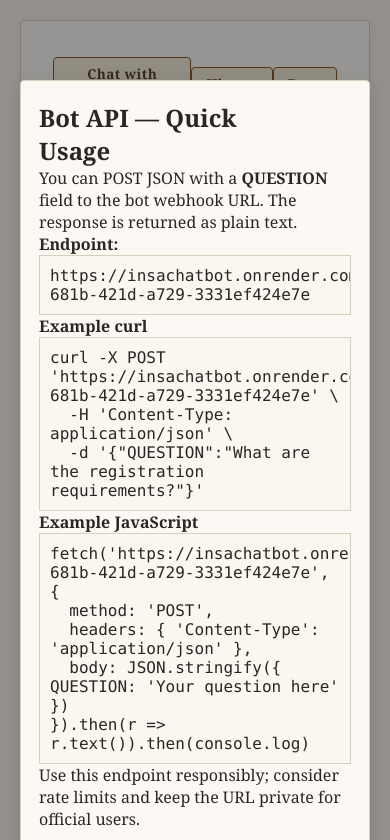
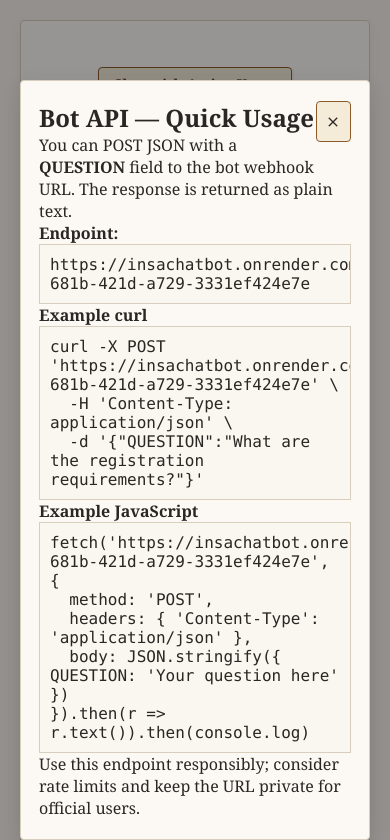
Before and after one commit to Eazybel/tizita, a website with bundled scripts: page public/index.html in a window 390 px wide. Both pictures are taken after a click on the button "Docs". Shown: the top 840 px of the page. Built offline with nearby package versions, Linux system fonts and the light colour scheme; no server answers.

Commit message:
feat: enhance top bar layout and styling; update button group and container max-width

```diff
--- a/public/index.html
+++ b/public/index.html
@@ -11,9 +11,11 @@
   <div class="container">
     <div class="top-bar">
       <div id="welcomeMessage" class="welcome-msg"></div>
-      <button id="liveChatBtn" class="history-btn">Chat with Active Users</button>
-      <a href="history.html" class="history-btn" id="historyLink">History</a>
-      <button id="docBtn" class="history-btn">Docs</button>
+      <div class="button-group">
+        <button id="liveChatBtn" class="history-btn">Chat with Active Users</button>
+        <a href="history.html" class="history-btn" id="historyLink">History</a>
+        <button id="docBtn" class="history-btn">Docs</button>
+      </div>
     </div>
     <div class="header">
       <span class="badge">INSA Cyber Talent Center</span>
--- a/public/script.js
+++ b/public/script.js
@@ -66,8 +66,8 @@ const sendChatBtn = document.getElementById('sendChatBtn');
 const chatInput = document.getElementById('chatInput');
 const chatDisplay = document.getElementById('chatDisplay');
 
-// Get active user name from Auth context
-// Example fallback if user has no displayName set
+// Geting active user name from Auth context
+
 const currentUserName = (typeof user !== 'undefined' && user?.displayName)
   ? user.displayName
   : "Anonymous";
--- a/public/style.css
+++ b/public/style.css
@@ -28,7 +28,7 @@ body {
 
 .container {
   width: 100%;
-  max-width: 600px;
+  max-width: 720px;
   background: var(--card-bg);
   border-radius: 4px; /* Sharper corners for a traditional look */
   padding: 36px 32px;
@@ -135,8 +135,10 @@ button:hover {
 /* Top Bar Container */
 .top-bar {
   display: flex;
+  flex-wrap: wrap;
   justify-content: space-between;
   align-items: center;
+  gap: 10px;
   margin-bottom: 20px;
   padding-bottom: 12px;
   border-bottom: 1px dashed #c2b280; /* Antique warm border */
@@ -150,6 +152,25 @@ button:hover {
   color: #5c4033; /* Dark sepia/brown */
   letter-spacing: 0.5px;
   font-style: italic;
+  flex: 1 1 100%;
+}
+
+.top-bar .button-group {
+  display: flex;
+  flex-wrap: wrap;
+  gap: 10px;
+  justify-content: flex-end;
+  flex: 1 1 auto;
+}
+
+@media (max-width: 640px) {
+  .top-bar {
+    align-items: stretch;
+  }
+  .top-bar .button-group {
+    justify-content: center;
+    width: 100%;
+  }
 }
 
 /* Antique History Button */
@@ -267,10 +288,18 @@ button:hover {
 }
 .close-btn {
   float: right;
-  background: transparent;
-  border: none;
+  background-color: #f4ebd9;
+  color: var(--text);
+  border: 1px solid #8b5a2b;
+  border-radius: 4px;
+  padding: 4px 10px;
   font-size: 1.4rem;
   cursor: pointer;
+  transition: background-color 0.2s, color 0.2s;
+}
+.close-btn:hover {
+  background-color: #8b5a2b;
+  color: #f4ebd9;
 }
 .code {
   background: #faf6f0;
@@ -282,7 +311,8 @@ button:hover {
 }
 /* Active Chat Modal Styling */
 .chat-modal-content {
-  max-width: 450px;
+  max-width: 580px;
+  width: min(100%, 580px);
   display: flex;
   flex-direction: column;
 }
```
